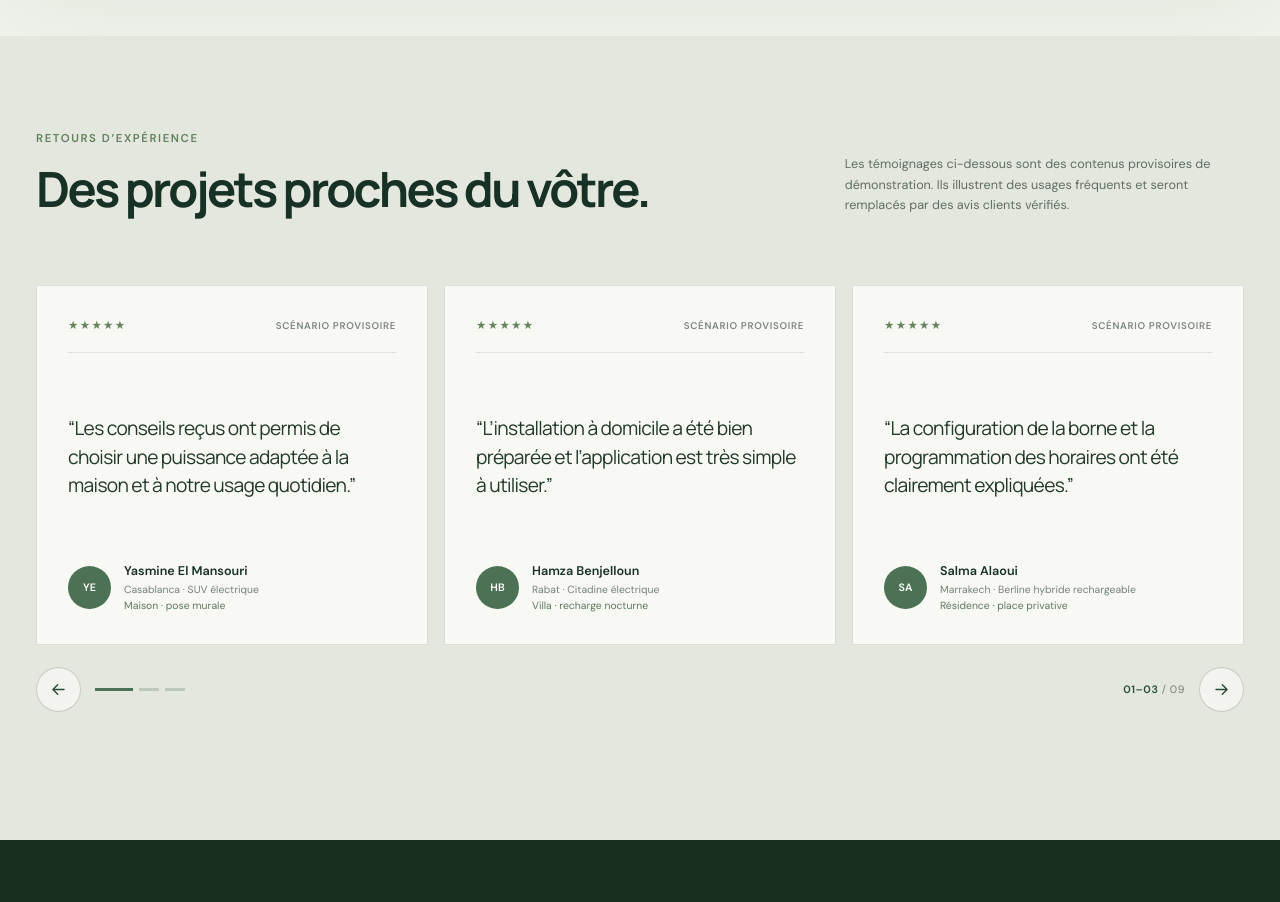
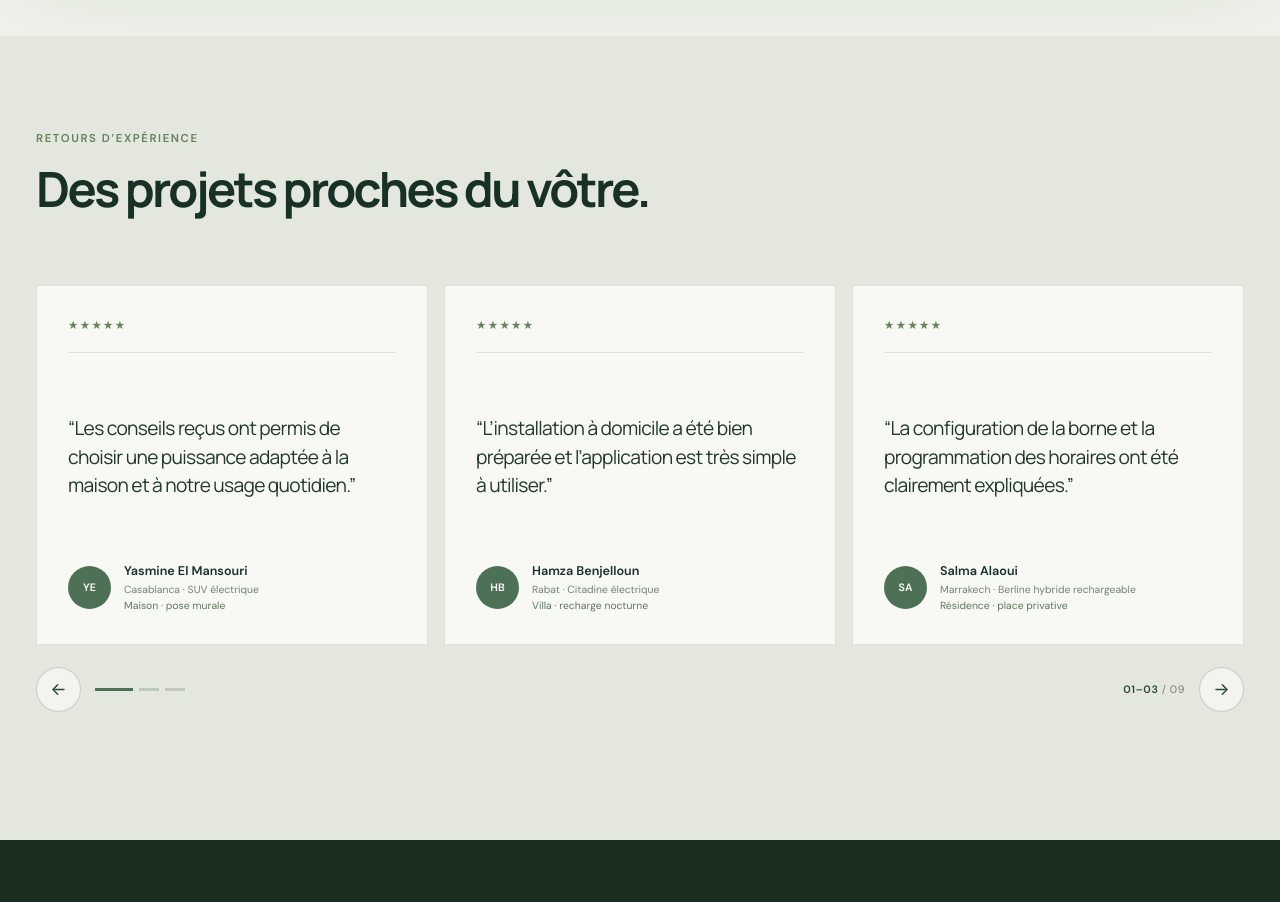
Before and after one commit to evatlasstore-dot/nextevatlas, a Next.js app: page /simulateur in a window 1280 px wide. Shown: the part 2280-3182 px from the top of the page. Built offline with nearby package versions, Linux system fonts and the light colour scheme.

Commit message:
Clean up reviews carousel disclaimer and adjust layout styling

```diff
--- a/app/simulateur/page.tsx
+++ b/app/simulateur/page.tsx
@@ -52,7 +52,6 @@ export default function SimulatorPage() {
           id="simulator-reviews-title"
           eyebrow="Retours d’expérience"
           title="Des projets proches du vôtre."
-          description="Les témoignages ci-dessous sont des contenus provisoires de démonstration. Ils illustrent des usages fréquents et seront remplacés par des avis clients vérifiés."
         />
       </main>
       <Footer />
--- a/components/home/HomePageSections.module.css
+++ b/components/home/HomePageSections.module.css
@@ -550,6 +550,10 @@
   align-items: end;
 }
 
+.reviewsHeader > div:only-child {
+  grid-column: 1 / -1;
+}
+
 .reviewsHeader > p {
   max-width: 500px;
   color: #606d64;
--- a/components/home/HomeReviewsCarousel.tsx
+++ b/components/home/HomeReviewsCarousel.tsx
@@ -8,7 +8,6 @@ import styles from "./HomePageSections.module.css";
 type HomeReviewsCarouselProps = {
   eyebrow?: string;
   title?: string;
-  description?: string;
   id?: string;
 };
 
@@ -22,7 +21,6 @@ function getItemsPerView() {
 export default function HomeReviewsCarousel({
   eyebrow = "Retours d’expérience",
   title = "Des projets proches du vôtre.",
-  description = "Les témoignages ci-dessous sont des contenus provisoires de démonstration. Ils illustrent des usages fréquents et seront remplacés par des avis clients vérifiés.",
   id = "home-reviews-title",
 }: HomeReviewsCarouselProps) {
   const [itemsPerView, setItemsPerView] = useState(3);
@@ -61,14 +59,13 @@ export default function HomeReviewsCarousel({
             <p className="eyebrow">{eyebrow}</p>
             <h2 id={id}>{title}</h2>
           </div>
-          <p>{description}</p>
         </header>
 
         <div
           className={styles.carousel}
           role="region"
           aria-roledescription="carrousel"
-          aria-label="Avis et scénarios clients"
+          aria-label="Avis clients"
           tabIndex={0}
           onKeyDown={(event) => {
             if (event.key === "ArrowLeft") move(-1);
@@ -100,7 +97,6 @@ export default function HomeReviewsCarousel({
                   >
                     <div className={styles.reviewMeta}>
                       <span aria-label={`${story.rating} étoiles sur 5`}>{"★".repeat(story.rating)}</span>
-                      <small>Scénario provisoire</small>
                     </div>
                     <blockquote>“{story.quote}”</blockquote>
                     <footer>
```
